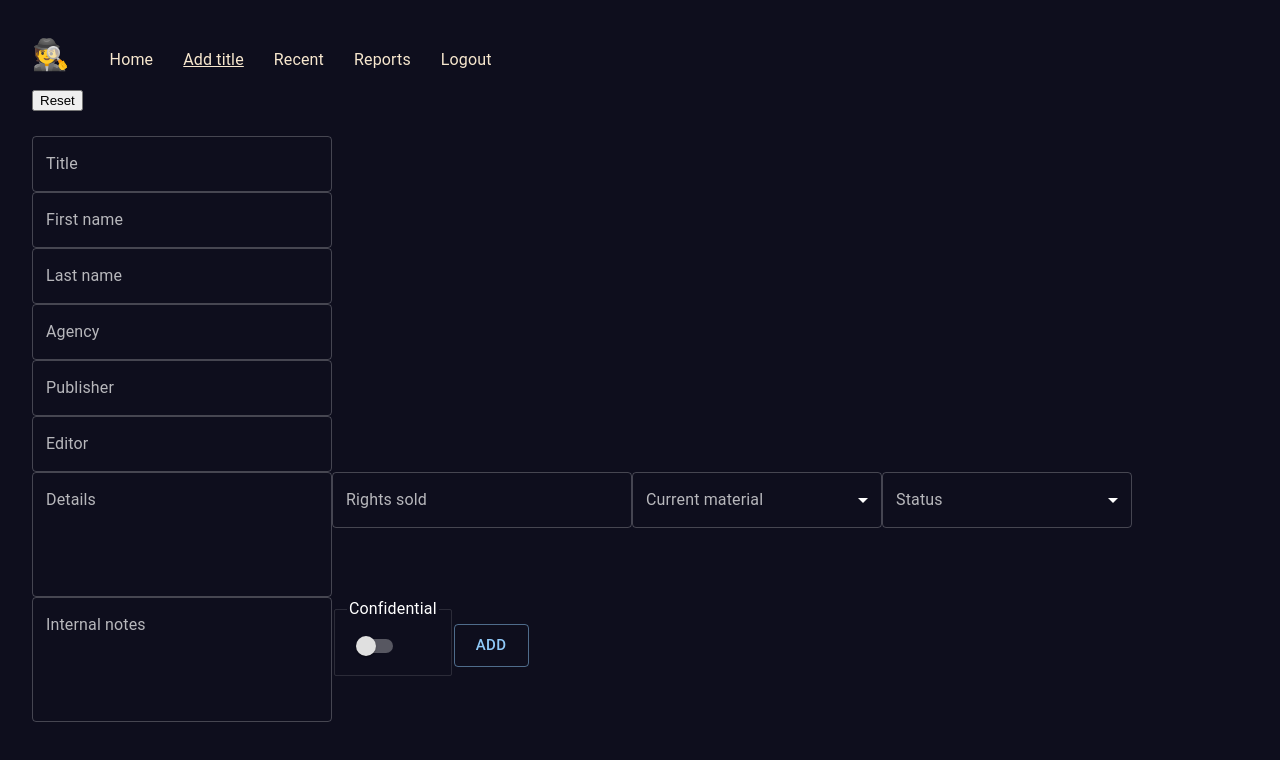
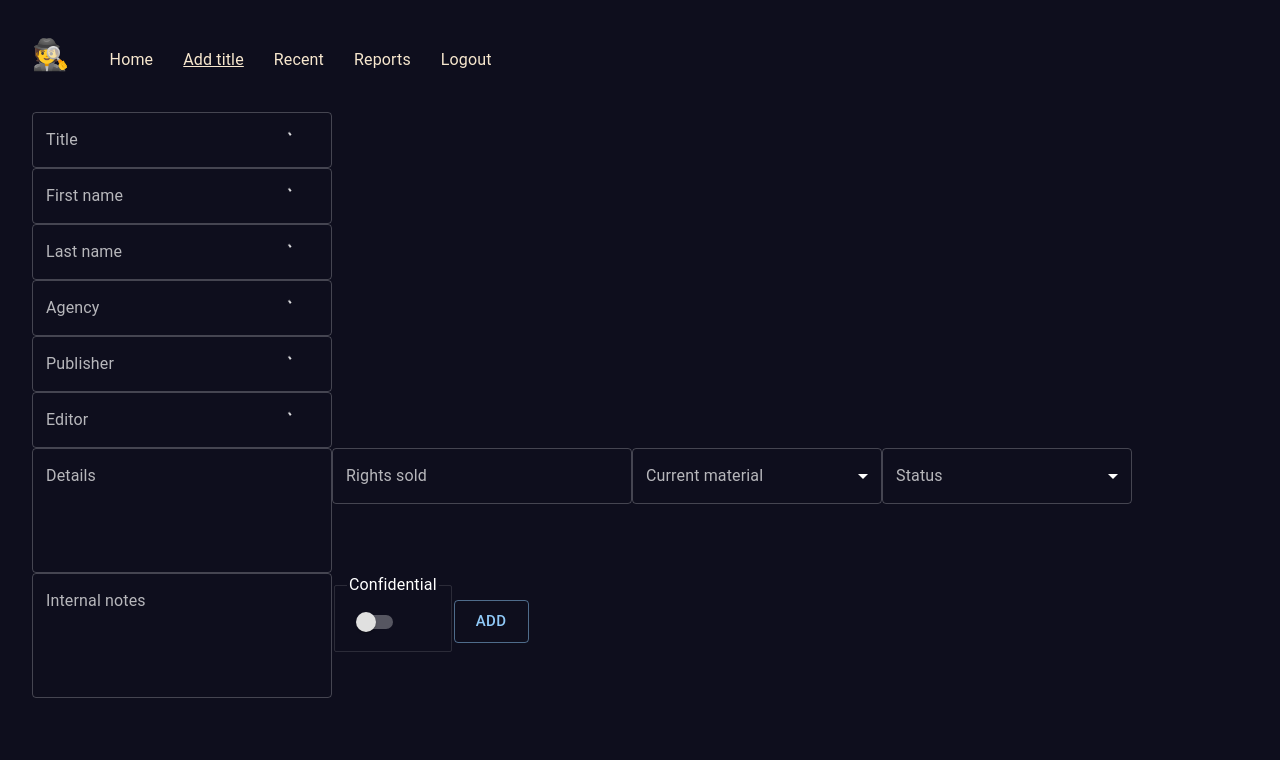
Before and after one commit to jdlms/scout-db, a React (Vite) app in the folder client/: page /add-title in a window 1280 px wide. Shown: the top 760 px of the page. Built offline with nearby package versions, Linux system fonts and the light colour scheme; no server answers.

Commit message:
autocomplete fixed and working

```diff
--- a/client/src/components/forms/AutocompleteField.jsx
+++ b/client/src/components/forms/AutocompleteField.jsx
@@ -5,91 +5,32 @@ import axios from "axios";
 import { Controller } from "react-hook-form";
 import { useEffect, useState } from "react";
 
-export function AutocompleteField({ onChange: ignored, control, url, name, label }) {
-  const [options, setOptions] = useState([
-    "Carol Janeway",
-    "Emmet Merlin",
-    "Jane Williams",
-    "Tony Judt",
-  ]);
-  const [open, setOpen] = useState(false);
-  const [selectedItems, setSelectedItems] = useState([]);
-  const loading = open && options.length === 0;
-
-  // useEffect(() => {
-  //   let active = true;
-
-  //   if (!loading) {
-  //     return undefined;
-  //   }
-
-  //   (async () => {
-  //     const request = await axios.get("http://localhost:5000/search/" + url, {
-  //       withCredentials: true,
-  //     });
-  //     let requestedData = request.data;
-  //     console.log(request.data);
-  //     if (active) {
-  //       setOptions(requestedData.map((val) => ({ val })));
-  //     }
-  //   })();
-
-  //   return () => {
-  //     active = false;
-  //   };
-  // }, [loading]);
-
-  // useEffect(() => {
-  //   if (!open) {
-  //     setOptions([]);
-  //   }
-  // }, [open]);
+export function AutocompleteField({ control, url, name, label }) {
+  const [options, setOptions] = useState([]);
 
   useEffect(() => {
     (async () => {
-      const request = await axios.get("http://localhost:5000/search/" + url, {
+      const requestedData = await axios.get("http://localhost:5000/search/" + url, {
         withCredentials: true,
       });
-      let requestedData = request.data;
-      console.log(request.data);
-
-      setOptions(requestedData);
+      setOptions(requestedData.data);
     })();
   }, []);
-
-  console.log(options);
 
   return (
     <Controller
       name={name}
       control={control}
-      // render={({ field: { onChange, value } }) => (
-
-      render={({ field }) => {
-        console.log(field);
-        return (
+      render={({ field }) => (
         <Autocomplete
           {...field}
-            // getOptionLabel={(option) => {
-            //   console.log(option);
-            //   return option.label || "";
-            // }}
-            // renderOption={(option) => <span>{option.label || ""}</span>}
           options={options}
+          freeSolo
+          autoSelect
           sx={{ width: 300 }}
-            freeSolo
-            onChange={(_, data) => field.onChange(data)}
-            // autoSelect
-            // open={open}
-            // onOpen={() => {
-            //   setOpen(true);
-            // }}
-            // onClose={() => {
-            //   setOpen(false);
-            // }}
-            // onChange={(e, newValue) => {
-            //   onChange(newValue);
-            // }}
+          onChange={(_, data) => {
+            field.onChange(data);
+          }}
           renderInput={(params) => (
             <TextField
               {...params}
@@ -97,18 +38,17 @@ export function AutocompleteField({ onChange: ignored, control, url, name, label
               variant="outlined"
               InputProps={{
                 ...params.InputProps,
-                  // endAdornment: (
-                  //   <>
-                  //     {loading ? <CircularProgress color="inherit" size={20} /> : null}
-                  //     {params.InputProps.endAdornment}
-                  //   </>
-                  // ),
+                endAdornment: (
+                  <>
+                    {options.length === 0 ? <CircularProgress color="inherit" size={20} /> : null}
+                    {params.InputProps.endAdornment}
+                  </>
+                ),
               }}
             />
           )}
         />
-        );
-      }}
+      )}
     />
   );
 }
--- a/client/src/pages/AddTitle.jsx
+++ b/client/src/pages/AddTitle.jsx
@@ -27,23 +27,16 @@ const defaultValues = {
 };
 
 export function AddTitle() {
-  const [isSubmitSuccessful, setIsSubmitSuccessful] = useState(false);
-
   const { register, handleSubmit, control, reset } = useForm({
     defaultValues,
   });
-
-  useEffect(() => {
-    reset(defaultValues);
-    console.log("hi");
-  }, [isSubmitSuccessful]);
 
   const onSubmit = async (data) => {
     try {
       await axios.post("http://localhost:5000/add-title", data, {
         withCredentials: true,
       });
-      setIsSubmitSuccessful(true);
+      reset(defaultValues);
       console.log(data);
     } catch (error) {
       console.error(error);
@@ -52,8 +45,6 @@ export function AddTitle() {
 
   return (
     <div>
-      <button onClick={() => reset(defaultValues)}>Reset</button>
-      {/* <Example /> */}
       <form onSubmit={handleSubmit(onSubmit)}>
         <br />
 
```
Lines whose indentation alone changed are shown as unchanged.
